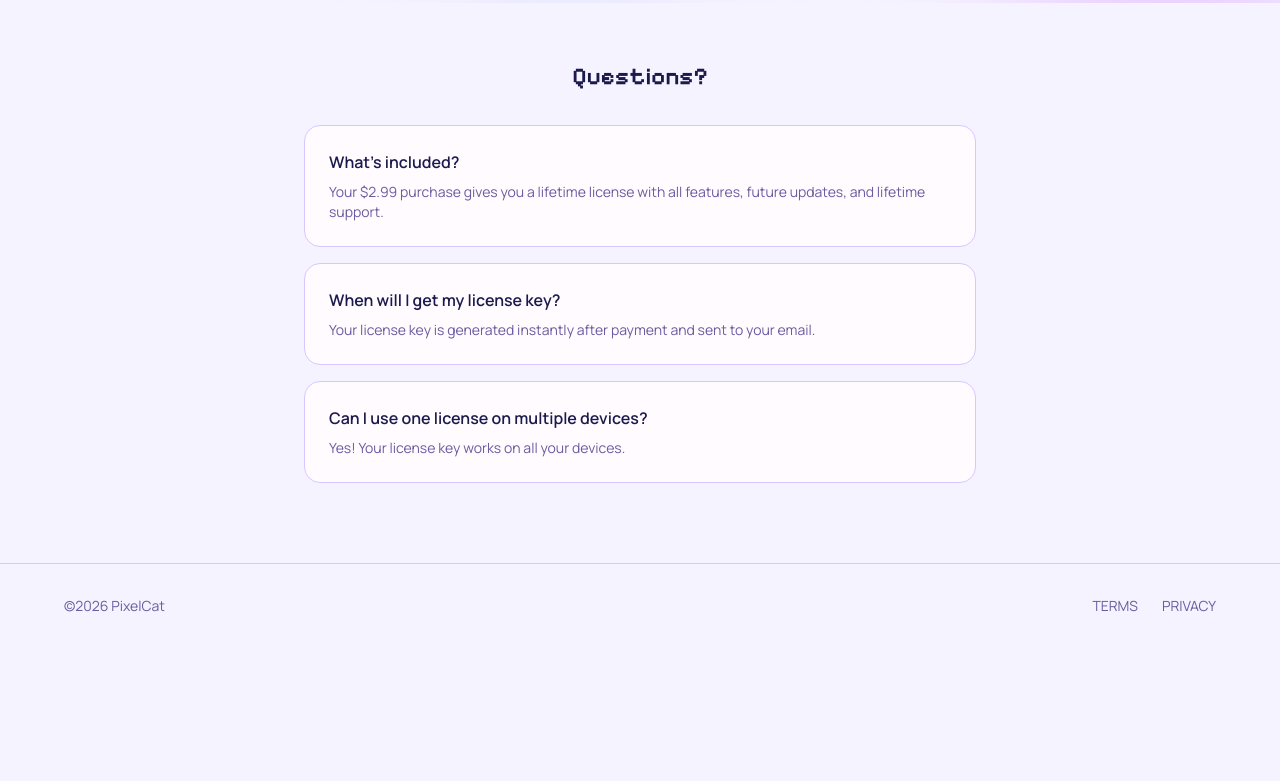
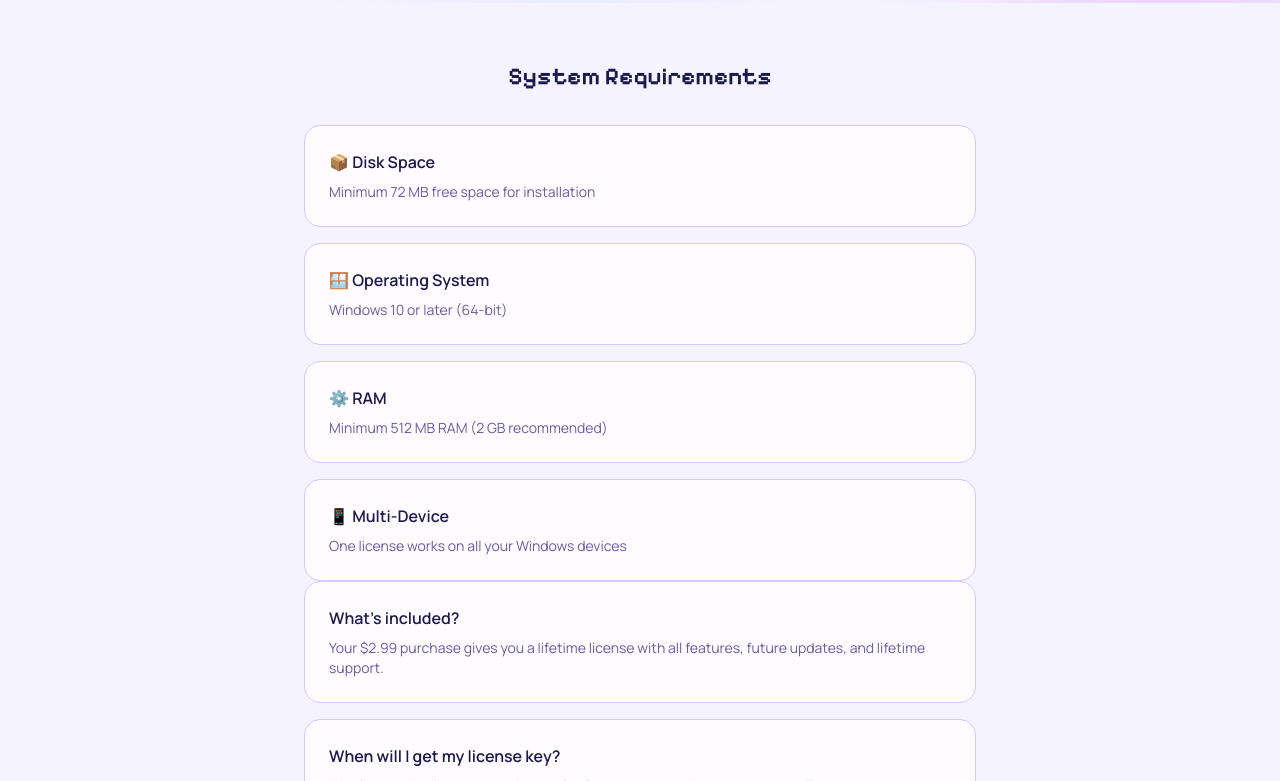
Before and after one commit to BannedVariable/PixelCat, a website: page buy.html in a window 1280 px wide. Shown: the part 797-1578 px from the top of the page. Before the commit the page ends 1445 px from the top, so only its background shows below. Drawn offline with nearby package versions, Linux system fonts and the light colour scheme.

Commit message:
Add files via upload

```diff
--- a/buy.html
+++ b/buy.html
@@ -154,9 +154,28 @@
           </div>
         </div>
 
-        <!-- FAQ -->
+        <!-- System Requirements -->
         <div class="mt-16">
-          <h3 class="text-2xl font-semibold text-[#1a1a4d] mb-8 text-center">Questions?</h3>
+          <h3 class="text-2xl font-semibold text-[#1a1a4d] mb-8 text-center">System Requirements</h3>
+          <div class="space-y-4">
+            <div class="rounded-2xl border border-[#d4c8ff] bg-[#fffbff] p-6 text-left">
+              <h4 class="font-semibold text-[#1a1a4d] mb-2">📦 Disk Space</h4>
+              <p class="text-sm text-[#6b5ba0]">Minimum 72 MB free space for installation</p>
+            </div>
+            <div class="rounded-2xl border border-[#d4c8ff] bg-[#fffbff] p-6 text-left">
+              <h4 class="font-semibold text-[#1a1a4d] mb-2">🪟 Operating System</h4>
+              <p class="text-sm text-[#6b5ba0]">Windows 10 or later (64-bit)</p>
+            </div>
+            <div class="rounded-2xl border border-[#d4c8ff] bg-[#fffbff] p-6 text-left">
+              <h4 class="font-semibold text-[#1a1a4d] mb-2">⚙️ RAM</h4>
+              <p class="text-sm text-[#6b5ba0]">Minimum 512 MB RAM (2 GB recommended)</p>
+            </div>
+            <div class="rounded-2xl border border-[#d4c8ff] bg-[#fffbff] p-6 text-left">
+              <h4 class="font-semibold text-[#1a1a4d] mb-2">📱 Multi-Device</h4>
+              <p class="text-sm text-[#6b5ba0]">One license works on all your Windows devices</p>
+            </div>
+          </div>
+        </div>
           <div class="space-y-4">
             <div class="rounded-2xl border border-[#d4c8ff] bg-[#fffbff] p-6 text-left">
               <h4 class="font-semibold text-[#1a1a4d] mb-2">What's included?</h4>
```
Also changed, not shown: download.html (+2 -2 lines).
